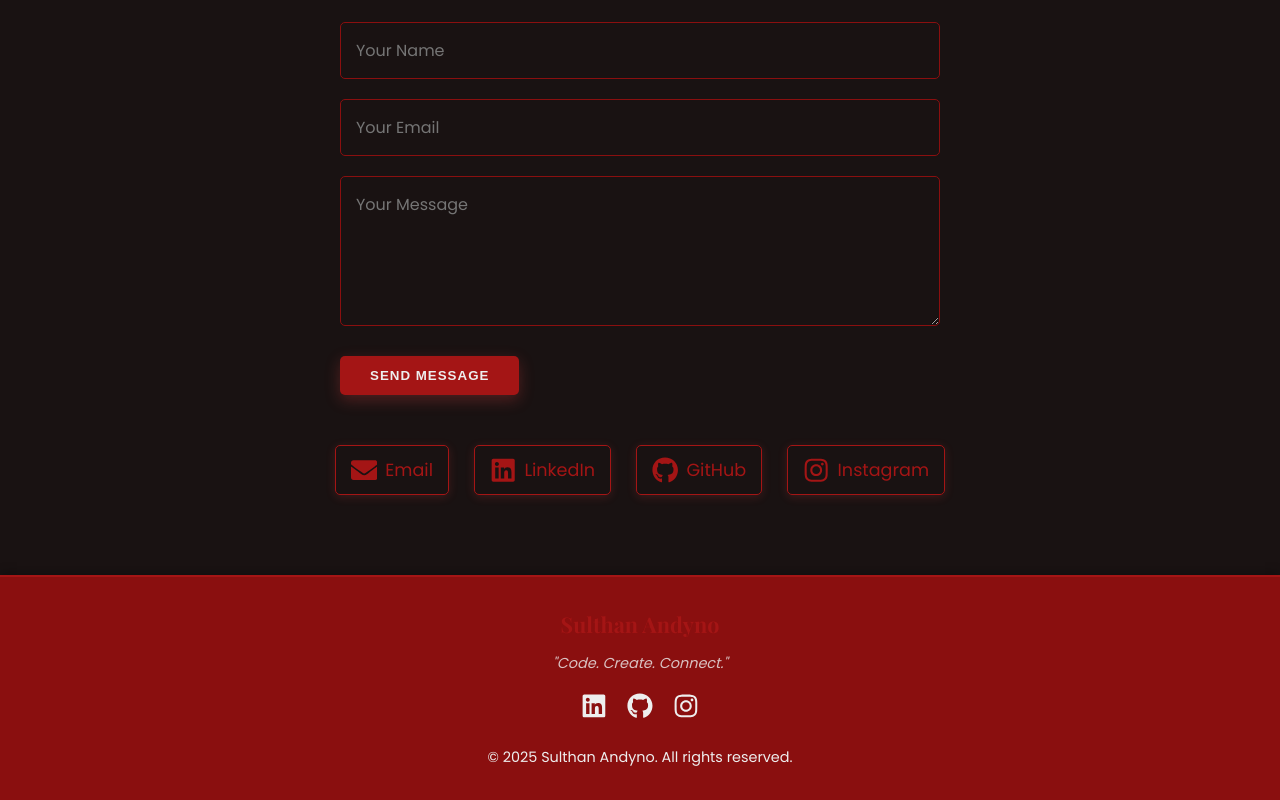
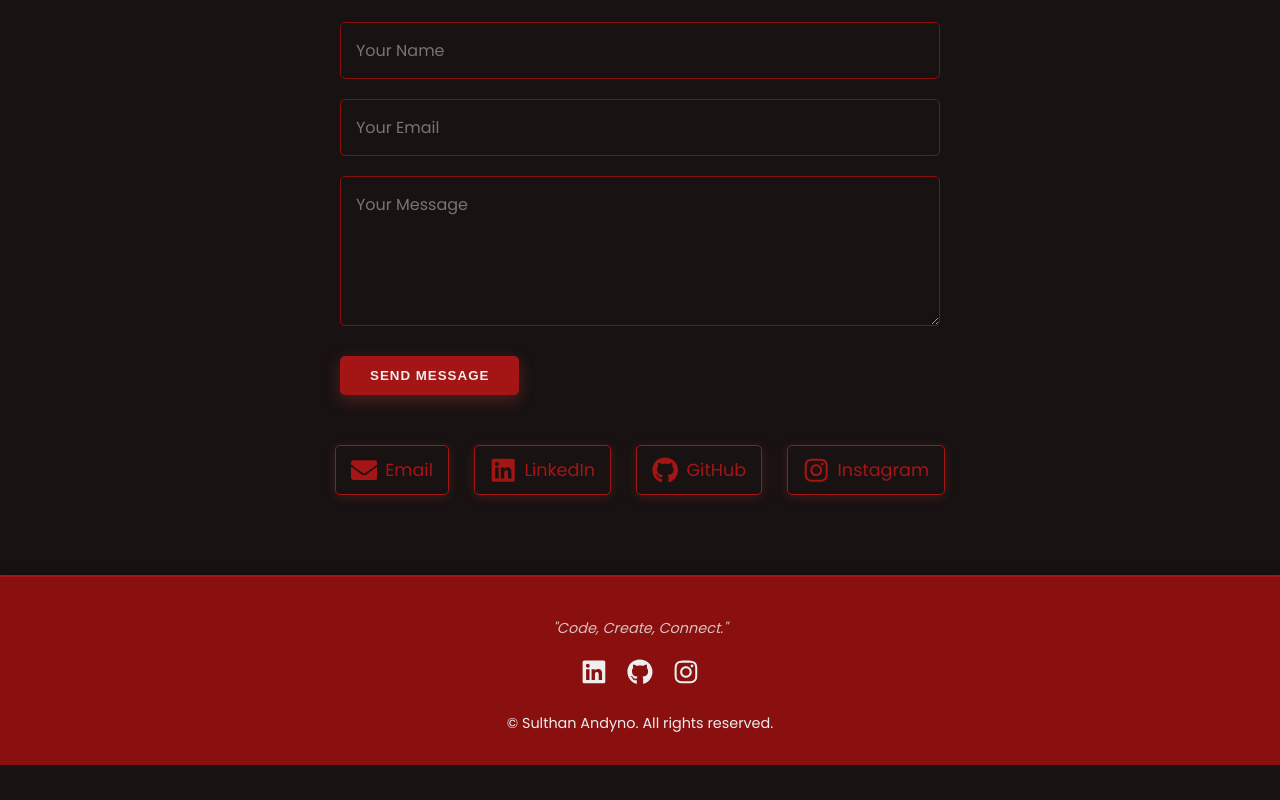
Before and after one commit to SulthanAndyno/Hello-Project---103062400023---Sulthan-Hafizh-Andyno, a React (Create React App) app: page / in a window 1280 px wide. Shown: the part 3436-4236 px from the top of the page. After the commit the page ends 4201 px from the top, so only its background shows below. Built offline with nearby package versions, Linux system fonts and the light colour scheme.

Commit message:
perbaikan footer

```diff
--- a/src/components/Footer.js
+++ b/src/components/Footer.js
@@ -5,8 +5,8 @@ const Footer = () => {
   const currentYear = new Date().getFullYear();
   return (
     <footer className="footer">
-      <div className="footer-logo">Sulthan Andyno</div>
-      <p className="quote">"Code. Create. Connect."</p>
+      <div className="footer-logo"></div>
+      <p className="quote">"Code, Create, Connect."</p>
       <div className="social-icons">
         <a href="https://www.linkedin.com/in/sulthan-h-andyno" target="_blank" rel="noopener noreferrer">
           <FaLinkedin />
@@ -18,7 +18,7 @@ const Footer = () => {
           <FaInstagram />
         </a>
       </div>
-      <p>&copy; {currentYear} Sulthan Andyno. All rights reserved.</p>
+      <p>&copy; Sulthan Andyno. All rights reserved.</p>
     </footer>
   );
 };
```
